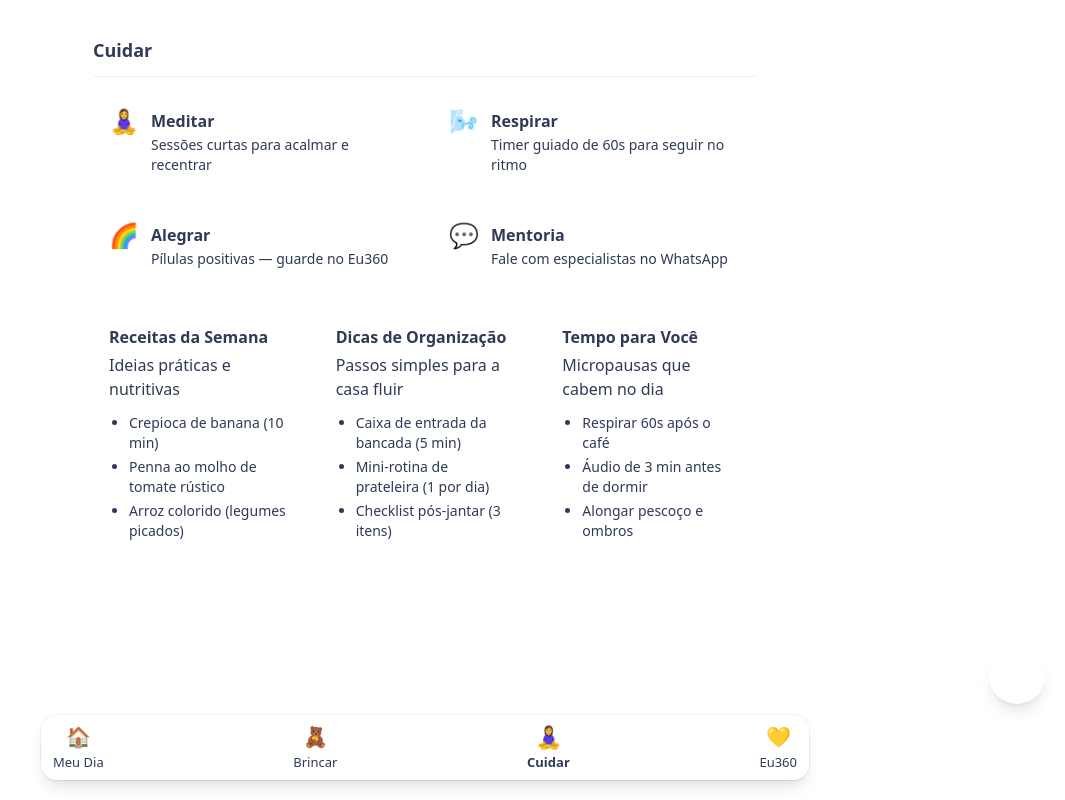
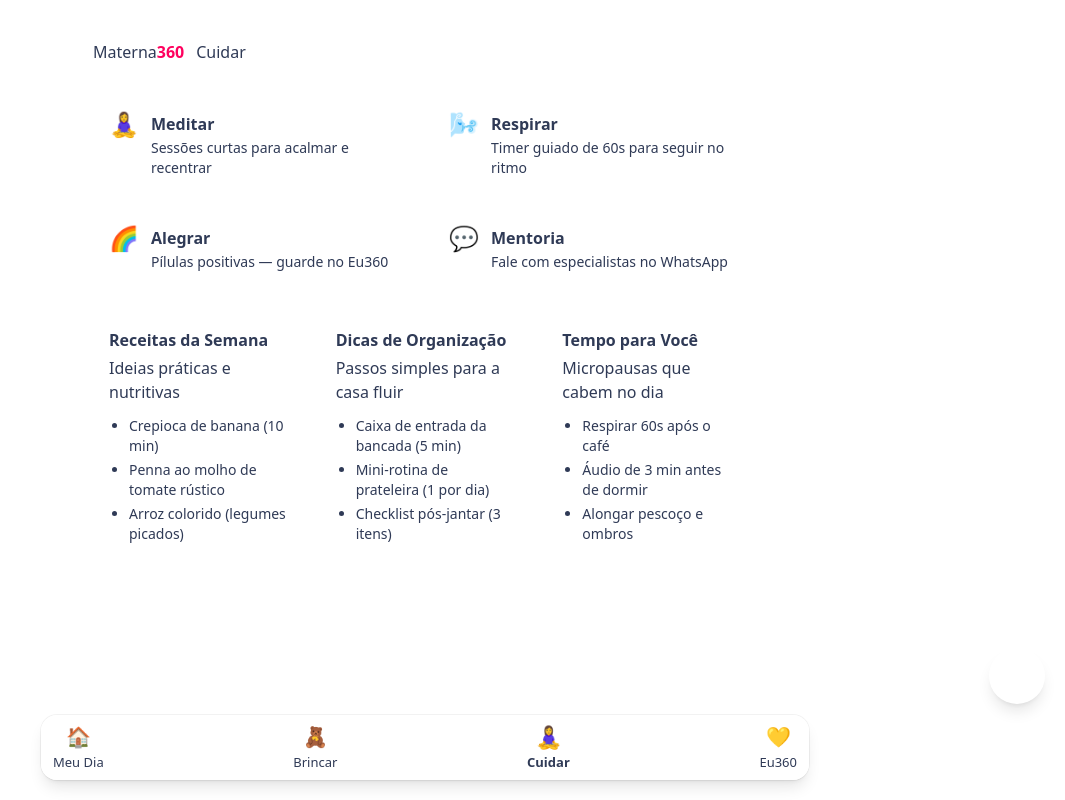
Before and after one commit to simonebrusco/materna360-app, a Next.js app in the folder materna360_starter/: page /cuidar in a window 1280 px wide. Shown: the whole page, without its empty margins (215-1280 px from the left). Built offline with nearby package versions, Linux system fonts and the light colour scheme.

Commit message:
feat(appbar): aplicar layout codex

```diff
--- a/materna360_starter/components/AppBar.jsx
+++ b/materna360_starter/components/AppBar.jsx
@@ -1,24 +1,27 @@
 "use client";
-
 import Link from "next/link";
 
-export default function AppBar({ title, backHref, right = null }) {
+export default function AppBar({ title, backHref, right }) {
   return (
-    <header className="sticky top-0 z-30 bg-[color:var(--surface)]/85 backdrop-blur border-b border-black/5">
-      <div className="container-px py-3 flex items-center justify-between">
-        <div className="flex items-center gap-2">
-          {backHref && (
+    <header className="w-full">
+      <div className="m360-container py-4 flex items-center justify-between gap-3">
+        <div className="flex items-center gap-3">
+          {backHref ? (
             <Link
               href={backHref}
-              className="rounded-xl bg-white border border-slate-200 px-3 py-1.5 text-sm hover:shadow-sm"
+              className="inline-flex h-9 w-9 items-center justify-center rounded-full bg-white ring-1 ring-black/5 shadow-sm"
               aria-label="Voltar"
             >
               ←
             </Link>
+          ) : (
+            <div className="text-sm md:text-base font-medium m360-muted">
+              Materna<strong style={{ color: "var(--m360-coral)" }}>360</strong>
+            </div>
           )}
-          <h1 className="text-lg font-semibold">{title}</h1>
+          {title && <h1 className="m360-h2">{title}</h1>}
         </div>
-        <div>{right}</div>
+        {right ? <div className="shrink-0">{right}</div> : null}
       </div>
     </header>
   );
```
